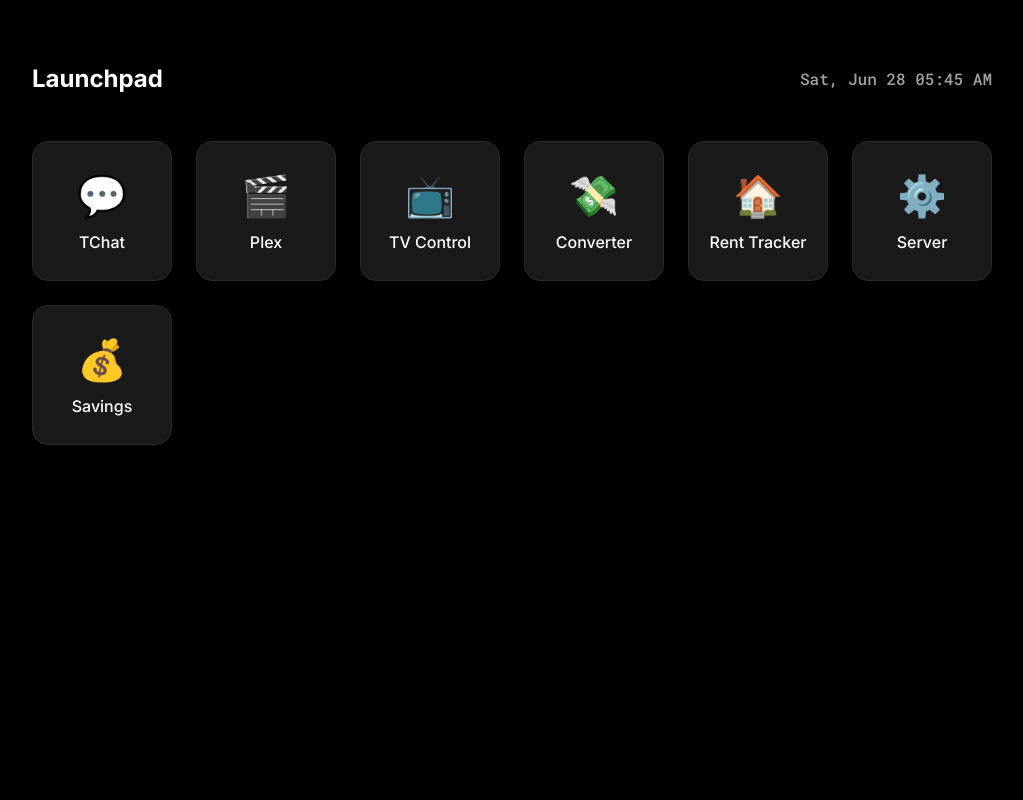
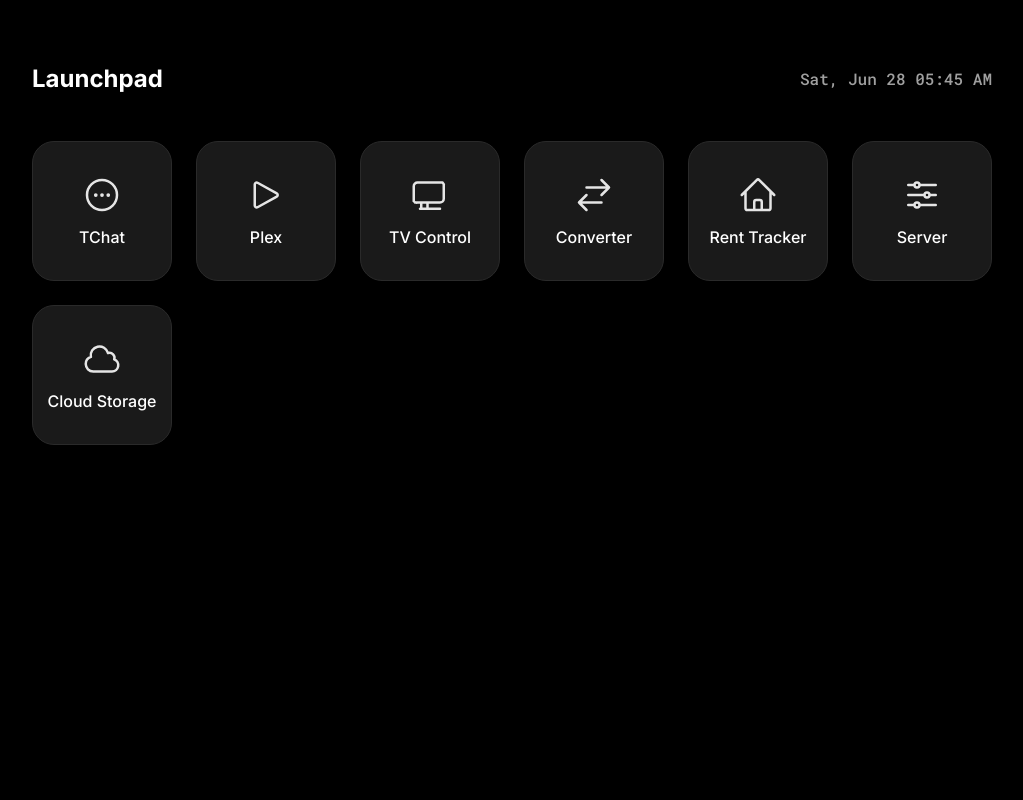
Before and after one commit to Thamerp09/flask-tv-server, a Flask app: page / in a window 1280 px wide. Shown: the whole page, without its empty margins (128-1151 px from the left). Run offline with Flask 3, Linux system fonts and the light colour scheme.

Commit message:
Final Sytling Main Menu

```diff
--- a/static/MainMenu.css
+++ b/static/MainMenu.css
@@ -0,0 +1,117 @@
+        :root {
+            /* Dark Mode (Default) */
+            --bg: #000000;
+            --text-primary: #ffffff;
+            --text-secondary: #a0a0a0;
+            --card-bg: #1a1a1a;
+            --card-border: #2a2a2a;
+            --card-hover-bg: #2a2a2a;
+            --accent: #007aff; /* Apple Blue */
+            --icon-color: #e5e5e5;
+        }
+
+        body.light-mode {
+            --bg: #f5f5f7;
+            --text-primary: #000000;
+            --text-secondary: #6e6e73;
+            --card-bg: #ffffff;
+            --card-border: #e5e5e5;
+            --card-hover-bg: #f0f0f0;
+            --icon-color: #333333;
+        }
+
+        *, *::before, *::after {
+            box-sizing: border-box;
+            margin: 0;
+            padding: 0;
+        }
+
+        body {
+            font-family: 'Inter', sans-serif;
+            background-color: var(--bg);
+            color: var(--text-primary);
+            min-height: 100vh;
+            padding: clamp(2rem, 8vw, 4rem) clamp(1rem, 5vw, 2rem);
+            display: flex;
+            justify-content: center;
+        }
+
+        .main-container {
+            width: 100%;
+            max-width: 960px;
+        }
+
+        .header {
+            display: flex;
+            justify-content: space-between;
+            align-items: center;
+            margin-bottom: 3rem;
+        }
+        .header h1 {
+            font-size: 1.5rem;
+            font-weight: 700;
+        }
+        .time-date {
+            font-family: 'Roboto Mono', monospace;
+            font-size: 1rem;
+            color: var(--text-secondary);
+        }
+
+        /* --- LAUNCHPAD GRID --- */
+        .launchpad-grid {
+            display: grid;
+            grid-template-columns: repeat(auto-fill, minmax(140px, 1fr));
+            gap: 1.5rem;
+        }
+
+        .launch-card {
+            background-color: var(--card-bg);
+            border: 1px solid var(--card-border);
+            border-radius: 22px; /* Slight increase for a more modern feel */
+            aspect-ratio: 1 / 1;
+
+            display: flex;
+            flex-direction: column;
+            align-items: center;
+            justify-content: center;
+            gap: 0.75rem;
+
+            text-decoration: none;
+            color: var(--text-primary);
+            font-weight: 500;
+            text-align: center;
+
+            position: relative;
+            overflow: hidden;
+            transition: transform 0.2s ease-out, background-color 0.2s;
+        }
+        .launch-card:hover {
+            transform: scale(1.05);
+            background-color: var(--card-hover-bg);
+        }
+
+        .card-icon {
+            width: 40px; /* Adjusted size for SVG */
+            height: 40px;
+            color: var(--icon-color);
+        }
+
+        .card-arrow {
+            position: absolute;
+            top: 0.75rem;
+            right: 0.75rem;
+            font-size: 1rem;
+            color: var(--text-secondary);
+            opacity: 0;
+            transition: opacity 0.2s;
+        }
+        .launch-card:hover .card-arrow {
+            opacity: 1;
+        }
+
+        @media (max-width: 600px) {
+            .launchpad-grid {
+                grid-template-columns: repeat(auto-fill, minmax(120px, 1fr));
+                gap: 1rem;
+            }
+        }
--- a/templates/MainMenu.html
+++ b/templates/MainMenu.html
@@ -7,122 +7,8 @@
     <link rel="preconnect" href="https://fonts.googleapis.com">
     <link rel="preconnect" href="https://fonts.gstatic.com" crossorigin>
     <link href="https://fonts.googleapis.com/css2?family=Inter:wght@500;700&family=Roboto+Mono:wght@500&display=swap" rel="stylesheet">
-    <!-- الكود مدمج -->
-    <style>
-        :root {
-            /* Dark Mode (Default) */
-            --bg: #000000;
-            --text-primary: #ffffff;
-            --text-secondary: #a0a0a0;
-            --card-bg: #1a1a1a;
-            --card-border: #2a2a2a;
-            --card-hover-bg: #2a2a2a;
-            --accent: #007aff; /* Apple Blue */
-        }
+    <link rel="stylesheet" href="../static/MainMenu.css">
 
-        body.light-mode {
-            --bg: #f5f5f7;
-            --text-primary: #000000;
-            --text-secondary: #6e6e73;
-            --card-bg: #ffffff;
-            --card-border: #e5e5e5;
-            --card-hover-bg: #f0f0f0;
-        }
-
-        *, *::before, *::after {
-            box-sizing: border-box;
-            margin: 0;
-            padding: 0;
-        }
-
-        body {
-            font-family: 'Inter', sans-serif;
-            background-color: var(--bg);
-            color: var(--text-primary);
-            min-height: 100vh;
-            padding: clamp(2rem, 8vw, 4rem) clamp(1rem, 5vw, 2rem);
-            display: flex;
-            justify-content: center;
-        }
-
-        .main-container {
-            width: 100%;
-            max-width: 960px;
-        }
-
-        .header {
-            display: flex;
-            justify-content: space-between;
-            align-items: center;
-            margin-bottom: 3rem;
-        }
-        .header h1 {
-            font-size: 1.5rem;
-            font-weight: 700;
-        }
-        .time-date {
-            font-family: 'Roboto Mono', monospace;
-            font-size: 1rem;
-            color: var(--text-secondary);
-        }
-
-        /* --- LAUNCHPAD GRID --- */
-        .launchpad-grid {
-            display: grid;
-            grid-template-columns: repeat(auto-fill, minmax(140px, 1fr));
-            gap: 1.5rem;
-        }
-
-        .launch-card {
-            background-color: var(--card-bg);
-            border: 1px solid var(--card-border);
-            border-radius: 16px;
-            aspect-ratio: 1 / 1;
-
-            display: flex;
-            flex-direction: column;
-            align-items: center;
-            justify-content: center;
-            gap: 0.75rem;
-
-            text-decoration: none;
-            color: var(--text-primary);
-            font-weight: 500;
-            text-align: center;
-
-            position: relative;
-            overflow: hidden;
-            transition: transform 0.2s ease-out, background-color 0.2s;
-        }
-        .launch-card:hover {
-            transform: scale(1.05);
-            background-color: var(--card-hover-bg);
-        }
-
-        .card-icon {
-            font-size: 2.5rem;
-        }
-
-        .card-arrow {
-            position: absolute;
-            top: 0.75rem;
-            right: 0.75rem;
-            font-size: 1rem;
-            color: var(--text-secondary);
-            opacity: 0;
-            transition: opacity 0.2s;
-        }
-        .launch-card:hover .card-arrow {
-            opacity: 1;
-        }
-
-        @media (max-width: 600px) {
-            .launchpad-grid {
-                grid-template-columns: repeat(auto-fill, minmax(120px, 1fr));
-                gap: 1rem;
-            }
-        }
-    </style>
 </head>
 <body class="dark-mode">
 
@@ -134,38 +20,66 @@
 
         <div class="launchpad-grid">
             <a href="https://chat-6ivt.onrender.com" class="launch-card">
-                <div class="card-icon">💬</div>
+                <div class="card-icon">
+                    <svg xmlns="http://www.w3.org/2000/svg" fill="none" viewBox="0 0 24 24" stroke-width="1.5" stroke="currentColor">
+                        <path stroke-linecap="round" stroke-linejoin="round" d="M8.625 12a.375.375 0 11-.75 0 .375.375 0 01.75 0zm0 0H8.25m4.125 0a.375.375 0 11-.75 0 .375.375 0 01.75 0zm0 0H12m4.125 0a.375.375 0 11-.75 0 .375.375 0 01.75 0zm0 0h-.375M21 12a9 9 0 11-18 0 9 9 0 0118 0z" />
+                    </svg>
+                </div>
                 <span>TChat</span>
                 <span class="card-arrow">↗</span>
             </a>
              <a href="http://100.76.175.121:32400" class="launch-card">
-                <div class="card-icon">🎬</div>
+                <div class="card-icon">
+                     <svg xmlns="http://www.w3.org/2000/svg" fill="none" viewBox="0 0 24 24" stroke-width="1.5" stroke="currentColor">
+                        <path stroke-linecap="round" stroke-linejoin="round" d="M5.25 5.653c0-.856.917-1.398 1.667-.986l11.54 6.348a1.125 1.125 0 010 1.971l-11.54 6.347a1.125 1.125 0 01-1.667-.985V5.653z" />
+                    </svg>
+                </div>
                 <span>Plex</span>
                 <span class="card-arrow">↗</span>
             </a>
              <a href="{{ url_for('tv_control_page') }}" class="launch-card">
-                <div class="card-icon">📺</div>
+                <div class="card-icon">
+                    <svg xmlns="http://www.w3.org/2000/svg" fill="none" viewBox="0 0 24 24" stroke-width="1.5" stroke="currentColor">
+                        <path stroke-linecap="round" stroke-linejoin="round" d="M6 20.25h12m-7.5-3.75v3.75m-3.75-3.75v3.75m-3.75-3.75h15a2.25 2.25 0 002.25-2.25V6.75A2.25 2.25 0 0019.5 4.5h-15a2.25 2.25 0 00-2.25 2.25v9A2.25 2.25 0 004.5 16.5z" />
+                    </svg>
+                </div>
                 <span>TV Control</span>
                 <span class="card-arrow">↗</span>
             </a>
              <a href="{{ url_for('currency_converter_page') }}" class="launch-card">
-                <div class="card-icon">💸</div>
+                <div class="card-icon">
+                     <svg xmlns="http://www.w3.org/2000/svg" fill="none" viewBox="0 0 24 24" stroke-width="1.5" stroke="currentColor">
+                        <path stroke-linecap="round" stroke-linejoin="round" d="M7.5 21L3 16.5m0 0L7.5 12M3 16.5h13.5m0-13.5L21 7.5m0 0L16.5 12M21 7.5H7.5" />
+                    </svg>
+                </div>
                 <span>Converter</span>
                 <span class="card-arrow">↗</span>
             </a>
             <a href="http://100.76.175.121:9191/home" class="launch-card">
-                <div class="card-icon">🏠</div>
+                <div class="card-icon">
+                    <svg xmlns="http://www.w3.org/2000/svg" fill="none" viewBox="0 0 24 24" stroke-width="1.5" stroke="currentColor">
+                        <path stroke-linecap="round" stroke-linejoin="round" d="M2.25 12l8.954-8.955c.44-.439 1.152-.439 1.591 0L21.75 12M4.5 9.75v10.125c0 .621.504 1.125 1.125 1.125H9.75v-4.875c0-.621.504-1.125 1.125-1.125h2.25c.621 0 1.125.504 1.125 1.125V21h4.125c.621 0 1.125-.504 1.125-1.125V9.75M8.25 21h7.5" />
+                    </svg>
+                </div>
                 <span>Rent Tracker</span>
                 <span class="card-arrow">↗</span>
             </a>
              <a href="http://100.76.175.121:9090" class="launch-card">
-                <div class="card-icon">⚙️</div>
+                <div class="card-icon">
+                    <svg xmlns="http://www.w3.org/2000/svg" fill="none" viewBox="0 0 24 24" stroke-width="1.5" stroke="currentColor">
+                         <path stroke-linecap="round" stroke-linejoin="round" d="M10.5 6h9.75M10.5 6a1.5 1.5 0 11-3 0m3 0a1.5 1.5 0 10-3 0M3.75 6H7.5m3 12h9.75m-9.75 0a1.5 1.5 0 01-3 0m3 0a1.5 1.5 0 00-3 0m-3.75 0H7.5m9-6h3.75m-3.75 0a1.5 1.5 0 01-3 0m3 0a1.5 1.5 0 00-3 0m-9.75 0h9.75" />
+                    </svg>
+                </div>
                 <span>Server</span>
                 <span class="card-arrow">↗</span>
             </a>
-             <a href="http://100.76.175.121" class="launch-card">
-                <div class="card-icon">💰</div>
-                <span>Savings</span>
+            <a href="http://100.76.175.121" class="launch-card">
+                <div class="card-icon">
+                    <svg xmlns="http://www.w3.org/2000/svg" fill="none" viewBox="0 0 24 24" stroke-width="1.5" stroke="currentColor">
+                        <path stroke-linecap="round" stroke-linejoin="round" d="M2.25 15a4.5 4.5 0 004.5 4.5H18a3.75 3.75 0 001.332-7.257 3 3 0 00-3.758-3.848 5.25 5.25 0 00-10.233 2.33A4.5 4.5 0 002.25 15z" />
+                    </svg>
+                </div>
+                <span>Cloud Storage</span>
                 <span class="card-arrow">↗</span>
             </a>
         </div>
```
